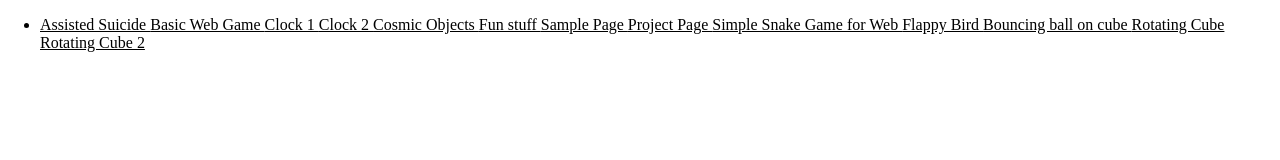
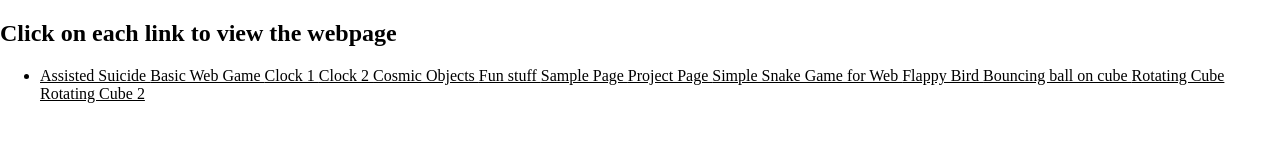
Before and after one commit to Chukxz/Small-Website-Projects, a plain HTML site: page index.html in a window 1280 px wide. Drawn offline with Linux system fonts and the light colour scheme; files whose address does not match are found by name.

Commit message:
Update index.html

```diff
--- a/index.html
+++ b/index.html
@@ -16,6 +16,7 @@
 </style>
 
 <body>
+    <h2>Click on each link to view the webpage</h2>
     <nav>
         <ul>
             <li>
```
